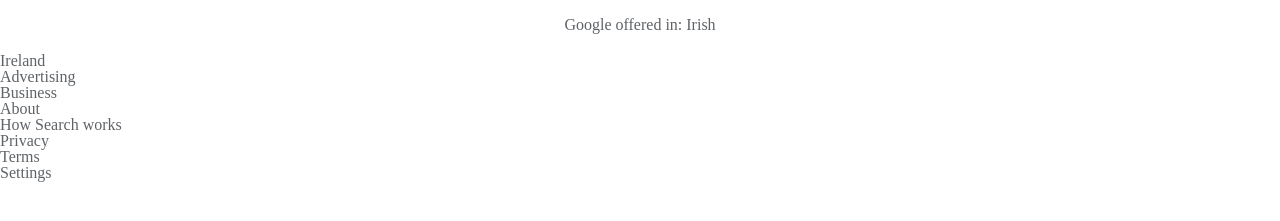
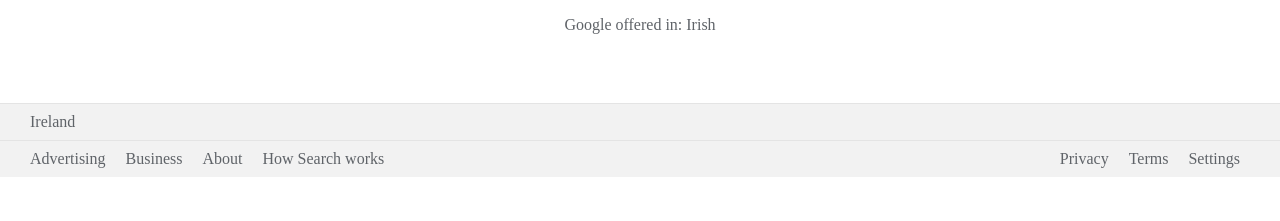
Before and after one commit to petrussola/google-homepage, a plain HTML site: page index.html in a window 1280 px wide. Shown: the part 441-662 px from the top of the page. Drawn offline with Linux system fonts and the light colour scheme.

Commit message:
Finish footer

```diff
--- a/index.html
+++ b/index.html
@@ -52,17 +52,17 @@
             </div>
         </div>
         <div class="section a low-sec">
-            <div class="low-sub b">
+            <div class="low-sub-top b">
                 <p>Ireland</p>
             </div>
-            <div class="low-sub b">
-                <nav>
-                    <p>Advertising</p>
+            <div class="low-sub-sub b">
+                <nav class="low-sub-sub-left">
+                    <p class="first-of-menu">Advertising</p>
                     <p>Business</p>
                     <p>About</p>
                     <p>How Search works</p>
                 </nav>
-                <nav>
+                <nav class="low-sub-sub-right">
                     <p>Privacy</p>
                     <p>Terms</p>
                     <p>Settings</p>
--- a/styles.css
+++ b/styles.css
@@ -135,9 +135,58 @@
 }
 
 .mid-sub-bot-bot {
-	padding: 20px 0;
+	padding: 20px 0 70px 0;
 }
 
 .mid-sub-bot-bot a {
 	text-decoration: none;
 }
+
+.low-sec {
+	display: flex;
+	flex-direction: column;
+	justify-content: center;
+	background: #F2F2F2;
+}
+
+.low-sec div {
+	padding: 10px 0;
+}
+
+.low-sub-top {
+	border-top: 1px solid #E4E4E4;
+}
+.low-sub-top p {
+	padding: 0 30px;
+}
+
+.low-sub-sub {
+	border-top: 1px solid #E4E4E4;
+	display: flex;
+	flex-direction: row;
+	justify-content: space-between;
+}
+
+.low-sub-sub nav {
+	padding: 0 30px;
+	display: flex;
+	flex-direction: row;
+	width: 50%;
+}
+
+
+.low-sub-sub p {
+	padding: 0 10px;
+}
+
+.low-sub-sub p.first-of-menu {
+	padding-left: 0;
+}
+
+.low-sub-sub-left {
+	justify-content: flex-start;
+}
+
+.low-sub-sub-right {
+	justify-content: flex-end;
+}
```
